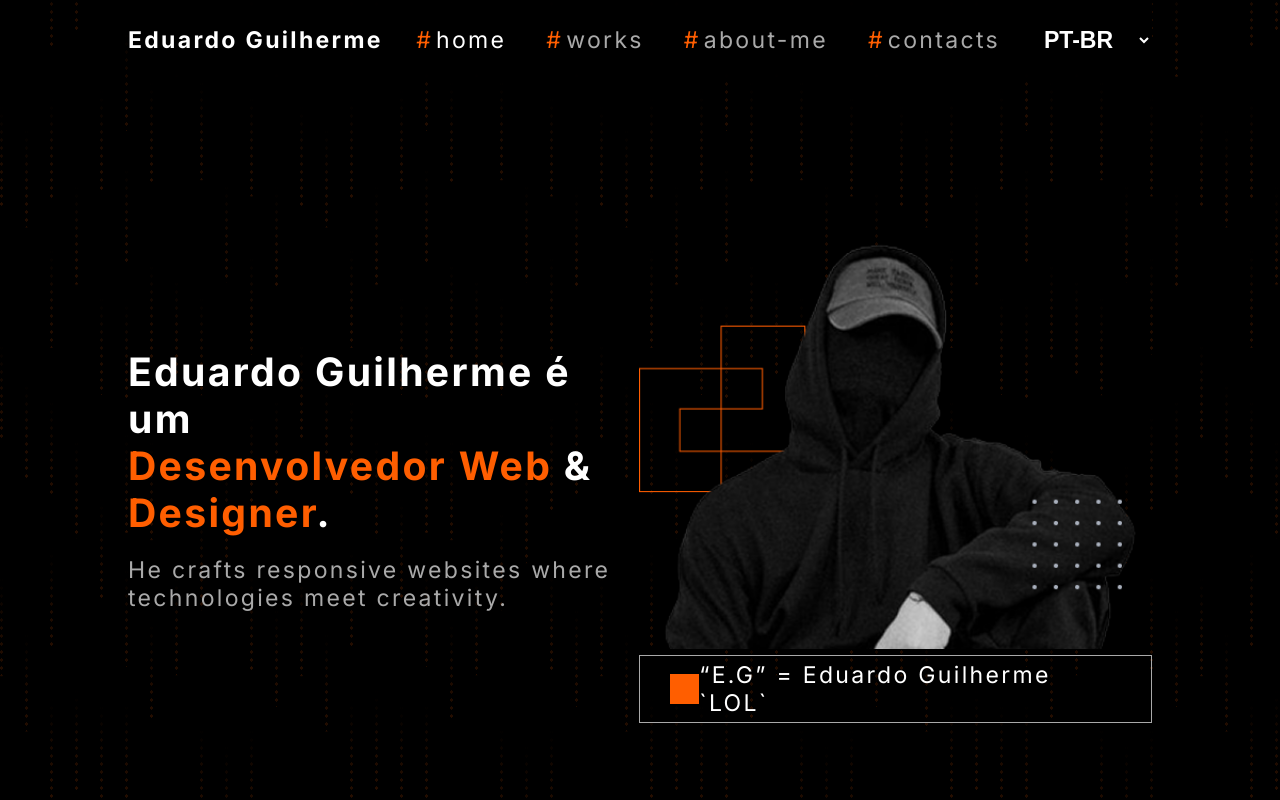
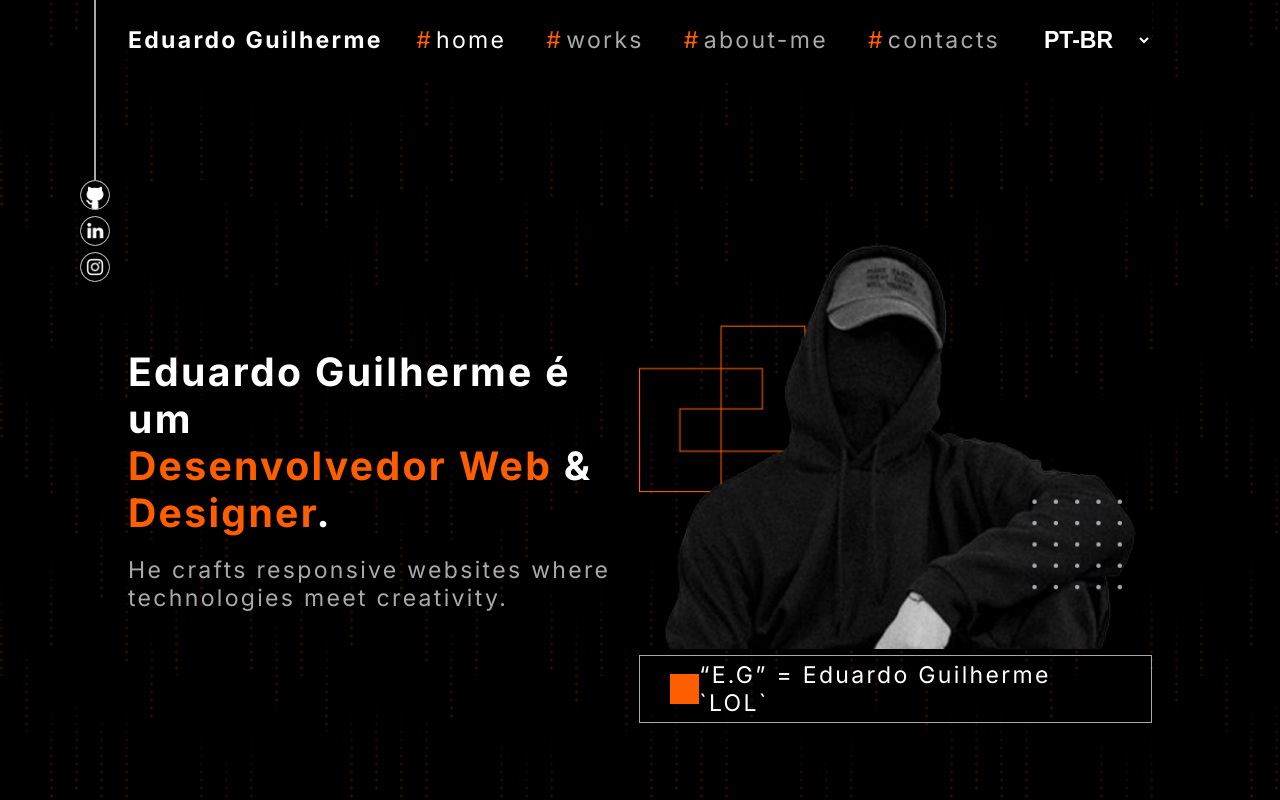
Before and after one commit to egoficial/portfolio, a plain HTML site: page index.html in a window 1280 px wide. Shown: the top 800 px of the page. Drawn offline with Linux system fonts and the light colour scheme.

Commit message:
Add: top-left social links (fixed)

```diff
--- a/index.html
+++ b/index.html
@@ -11,6 +11,14 @@
 </head>
 <body>
     <div class="background-props"></div>
+    <div id="social-links">
+        <div id="social-line"></div>
+        <ul id="social-links">
+            <li><a href="https://github.com/egoficial" target="_blank"><img src="./assets/icons/github.png" alt="icone do github"></a></li>
+            <li><a href="https://www.linkedin.com/in/likndeduardoguilherme/" target="_blank"><img src="./assets/icons/linkedin.png" alt="icone do linkedin"></a></li>
+            <li><a href="https://www.instagram.com/igeduardoguilherme" target="_blank"><img src="./assets/icons/instagram.png" alt="icone do instagram"></a></li>
+        </ul>
+    </div>
 
     <header>
         <section id="logo">
@@ -43,9 +51,9 @@
         </aside>
     </section>
 
-    <article id="who-prhase">
+    <article id="who-phrase">
         <section id="top">
-            <fieldset id="prhase">
+            <fieldset id="phrase">
                 <legend>"</legend>
                 <h1>Com grande energia vem uma grande conta de luz</h1>
             </fieldset>
--- /dev/null
+++ b/scss/components/_social-menu.scss
@@ -0,0 +1,37 @@
+@use "../public/variables" as *;
+
+div#social-links {
+
+    position: fixed;
+    top: 0;
+    left: 130px;
+
+    display: flex;
+    align-items: center;
+    flex-direction: column;
+
+    div#social-line {
+        height: 180px;
+        border: 1px solid $primary-border-color;
+
+
+    }
+
+    ul#social-links {
+        li {
+            img {
+                background-color: white;
+                border-radius: 50%;
+                border: 1px solid $primary-border-color;
+                width: 30px;
+
+                &:hover {
+                    border: 1px solid $primary-color;
+                    background-color: $primary-color;
+                    box-shadow: 0px 0px 20px $primary-color;
+                    transition: all 0.1s;
+                }
+            }
+        }
+    }
+}
--- a/scss/devices/_medium-desktop.scss
+++ b/scss/devices/_medium-desktop.scss
@@ -15,4 +15,8 @@
     section#home > aside#main-right > img {
         width: 500px;
     }
+
+    div#social-links {
+        left: 80px;
+    }
 }
--- a/scss/main.scss
+++ b/scss/main.scss
@@ -1,6 +1,7 @@
 // COMPONENTS
 @use "./components/header" as *;
 @use "./components/background-props" as *;
+@use "./components/social-menu" as *;
 
 // SECTIONS
 @use "./sections/home" as *;
--- a/scss/sections/_who-phrase.scss
+++ b/scss/sections/_who-phrase.scss
@@ -1,6 +1,6 @@
 @use "../public/variables" as *;
 
-article#who-prhase {
+article#who-phrase {
     height: 600px;
     display: flex;
     align-items: center;
```
Also changed, not shown: assets/icons/github.png (added), assets/icons/instagram.png (added), assets/icons/linkedin.png (added), scss/main.css.
